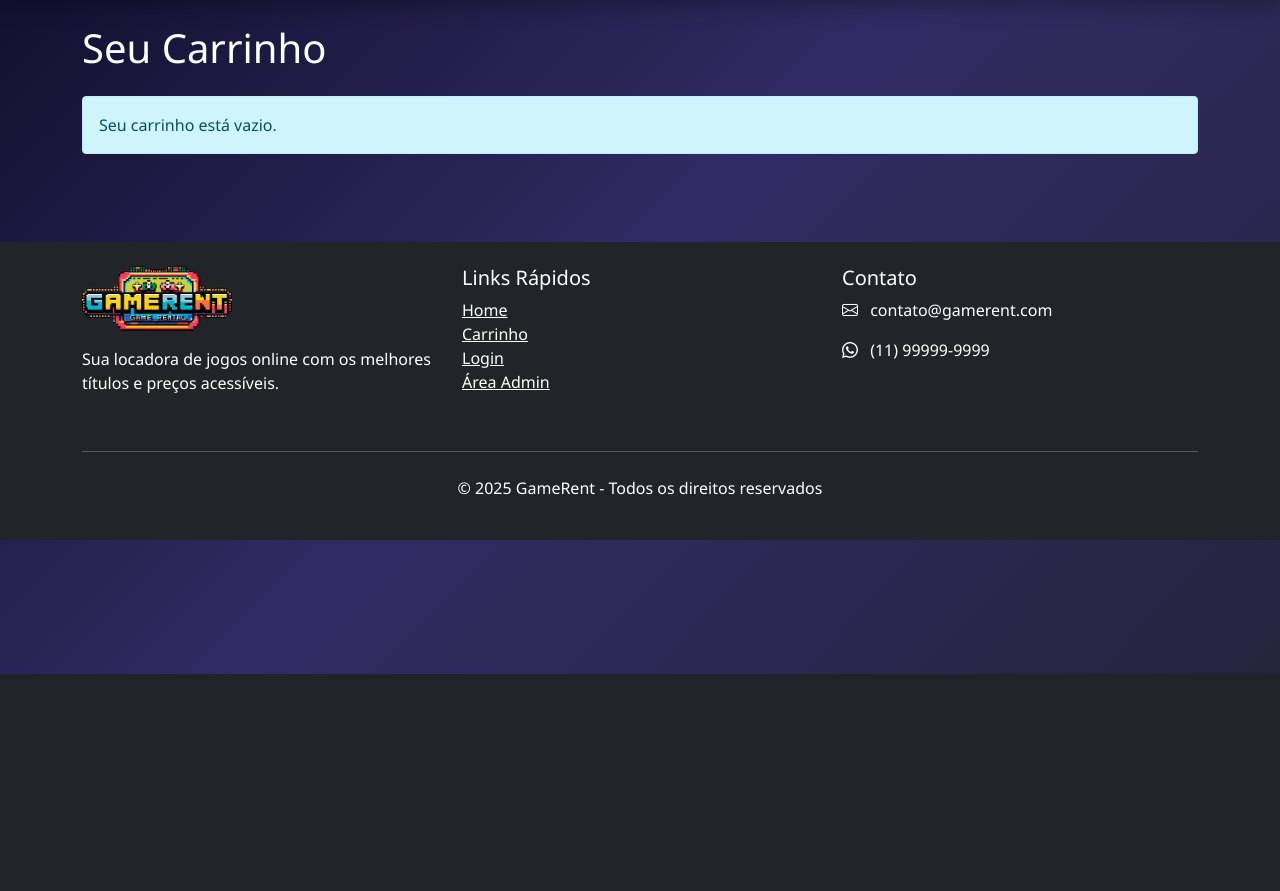
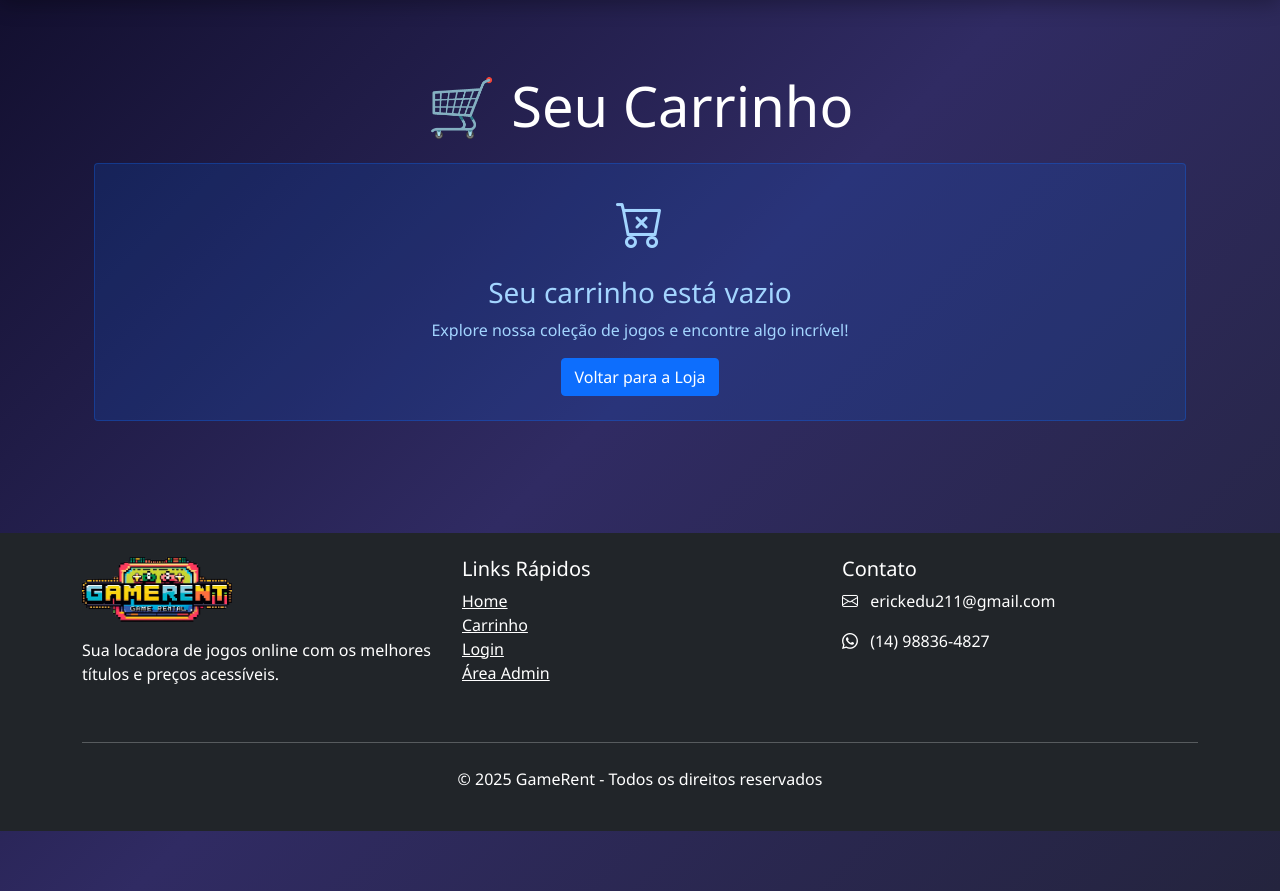
Before and after one commit to erickeneves/Loja-Jogos, a PHP site: page /carrinho.php in a window 1280 px wide. Shown: the part 126-1017 px from the top of the page. Before the commit the page ends 800 px from the top, so only its background shows below. Run offline with PHP 8.4, Linux system fonts and the light colour scheme.

Commit message:
finaliza o projeto

```diff
--- a/carrinho.php
+++ b/carrinho.php
@@ -32,59 +32,142 @@ foreach ($carrinho as $item) {
 }
 ?>
 
-<h1 class="mb-4">Seu Carrinho</h1>
+<div class="container py-4 mt-4">
+    <h1 class="mb-4 text-center display-4">🛒 Seu Carrinho</h1>
 
     <?php if (empty($carrinho)): ?>
-    <div class="alert alert-info">Seu carrinho está vazio.</div>
+        <div class="alert alert-info text-center py-4">
+            <i class="bi bi-cart-x" style="font-size: 3rem;"></i>
+            <h3 class="mt-3">Seu carrinho está vazio</h3>
+            <p class="mb-0">Explore nossa coleção de jogos e encontre algo incrível!</p>
+            <a href="index.php" class="btn btn-primary mt-3">Voltar para a Loja</a>
+        </div>
     <?php else: ?>
         <form method="post">
-        <table class="table table-hover">
-            <thead>
+            <div class="table-responsive">
+                <table class="table table-dark table-hover align-middle">
+                    <thead class="bg-purple">
                         <tr>
-                    <th>Jogo</th>
-                    <th>Plataforma</th>
-                    <th>Valor Diário</th>
-                    <th>Dias</th>
-                    <th>Subtotal</th>
-                    <th>Ação</th>
+                            <th scope="col">Jogo</th>
+                            <th scope="col">Plataforma</th>
+                            <th scope="col">Valor Diário</th>
+                            <th scope="col">Dias</th>
+                            <th scope="col">Subtotal</th>
+                            <th scope="col" class="text-center">Ação</th>
                         </tr>
                     </thead>
                     <tbody>
-                <?php foreach ($carrinho as $indice => $item): ?>
-                    <tr>
-                        <td><?= htmlspecialchars($item['titulo']) ?></td>
+                        <?php foreach ($carrinho as $indice => $item):
+                            // Formatar nome da imagem
+                            $imagemJogo = strtolower(str_replace([' ', ':'], ['_', ''], $item['titulo'])) . '.png';
+                            $caminhoImagem = file_exists("img/primary/$imagemJogo") ? "img/primary/$imagemJogo" : "img/sem_imagem.png";
+                        ?>
+                            <tr class="carrinho-item">
+                                <td>
+                                    <div class="d-flex align-items-center">
+                                        <img src="<?= $caminhoImagem ?>" alt="<?= htmlspecialchars($item['titulo']) ?>"
+                                             class="img-thumbnail me-3" style="width: 80px; height: 80px; object-fit: cover;">
+                                        <span><?= htmlspecialchars($item['titulo']) ?></span>
+                                    </div>
+                                </td>
                                 <td><?= htmlspecialchars($item['plataforma']) ?></td>
-                        <td><?= formatarMoeda($item['valor_diaria']) ?></td>
+                                <td class="text-success fw-bold"><?= formatarMoeda($item['valor_diaria']) ?></td>
                                 <td>
                                     <input type="number" name="dias[<?= $indice ?>]"
                                            value="<?= $item['dias'] ?>"
-                                   min="1" max="7" class="form-control" style="width: 80px;">
+                                           min="1" max="7" class="form-control bg-dark text-light" style="width: 80px;">
                                 </td>
-                        <td><?= formatarMoeda($item['valor_diaria'] * $item['dias']) ?></td>
-                        <td>
-                            <a href="carrinho.php?remover=<?= $indice ?>" class="btn btn-danger btn-sm">
+                                <td class="text-warning fw-bold"><?= formatarMoeda($item['valor_diaria'] * $item['dias']) ?></td>
+                                <td class="text-center">
+                                    <a href="carrinho.php?remover=<?= $indice ?>" class="btn btn-danger btn-sm" title="Remover">
                                         <i class="bi bi-trash"></i>
                                     </a>
                                 </td>
                             </tr>
                         <?php endforeach; ?>
                     </tbody>
-            <tfoot>
+                    <tfoot class="table-group-divider">
                         <tr>
-                    <td colspan="4" class="text-end"><strong>Total:</strong></td>
-                    <td colspan="2"><strong><?= formatarMoeda($total) ?></strong></td>
+                            <td colspan="4" class="text-end fw-bold fs-5">Total:</td>
+                            <td colspan="2" class="text-warning fw-bold fs-5"><?= formatarMoeda($total) ?></td>
                         </tr>
                     </tfoot>
                 </table>
+            </div>
 
-        <div class="d-flex justify-content-between">
-            <a href="index.php" class="btn btn-secondary">Continuar Comprando</a>
-            <div>
-                <button type="submit" name="atualizar" class="btn btn-info">Atualizar Carrinho</button>
-                <a href="finalizar.php" class="btn btn-success">Finalizar Aluguel</a>
+            <div class="d-flex flex-column flex-md-row justify-content-between align-items-center mt-4 pt-3 border-top border-secondary">
+                <a href="index.php" class="btn btn-outline-light mb-3 mb-md-0">
+                    <i class="bi bi-arrow-left me-2"></i> Continuar Comprando
+                </a>
+
+                <div class="d-flex gap-2">
+                    <button type="submit" name="atualizar" class="btn btn-outline-info">
+                        <i class="bi bi-arrow-repeat me-2"></i> Atualizar Carrinho
+                    </button>
+                    <a href="finalizar.php" class="btn btn-success">
+                        <i class="bi bi-check-circle me-2"></i> Finalizar Aluguel
+                    </a>
                 </div>
             </div>
         </form>
     <?php endif; ?>
+</div>
 
 <?php include 'footer.php'; ?>
+
+<style>
+    /* Estilos específicos para o carrinho */
+    .bg-purple {
+        background: linear-gradient(135deg, #6a11cb 0%, #2575fc 100%);
+    }
+
+    .carrinho-item {
+        transition: all 0.3s ease;
+    }
+
+    .carrinho-item:hover {
+        background-color: rgba(255, 255, 255, 0.05);
+        transform: translateX(5px);
+    }
+
+    .table-dark {
+        --bs-table-bg: rgba(30, 30, 46, 0.8);
+        --bs-table-striped-bg: rgba(40, 40, 60, 0.8);
+        --bs-table-hover-bg: rgba(50, 50, 70, 0.8);
+        --bs-table-border-color: rgba(255, 255, 255, 0.1);
+        border-radius: 10px;
+        overflow: hidden;
+        box-shadow: 0 10px 20px rgba(0,0,0,0.3);
+    }
+
+    .table-dark th {
+        color: #e6e6ff;
+    }
+
+    .table-dark td {
+        color: #f0f0ff;
+    }
+
+    .img-thumbnail {
+        background-color: rgba(0, 0, 0, 0.3);
+        border: 1px solid rgba(255, 255, 255, 0.1);
+    }
+
+    .form-control.bg-dark {
+        background-color: rgba(0, 0, 0, 0.3) !important;
+        border: 1px solid rgba(255, 255, 255, 0.2);
+        color: #fff !important;
+    }
+
+    .form-control.bg-dark:focus {
+        background-color: rgba(0, 0, 0, 0.4) !important;
+        border-color: #6a11cb;
+        box-shadow: 0 0 0 0.25rem rgba(106, 17, 203, 0.25);
+    }
+
+    .alert-info {
+        background: rgba(13, 110, 253, 0.15);
+        border: 1px solid rgba(13, 110, 253, 0.3);
+        color: #a3d5ff;
+    }
+</style>
--- a/footer.php
+++ b/footer.php
@@ -20,8 +20,8 @@
 
                 <div class="col-md-4">
                     <h5>Contato</h5>
-                    <p><i class="bi bi-envelope me-2"></i> contato@gamerent.com</p>
-                    <p><i class="bi bi-whatsapp me-2"></i> (11) 99999-9999</p>
+                    <p><i class="bi bi-envelope me-2"></i> erickedu211@gmail.com</p>
+                    <p><i class="bi bi-whatsapp me-2"></i> (14) 98836-4827</p>
                 </div>
             </div>
 
```
Also changed, not shown: Js/card-effects.js (+1 -7 lines), includes/image-mapping.php (+3 -5 lines), obrigado.php (deleted, +0 -15 lines). Lines whose indentation alone changed are shown as unchanged.
